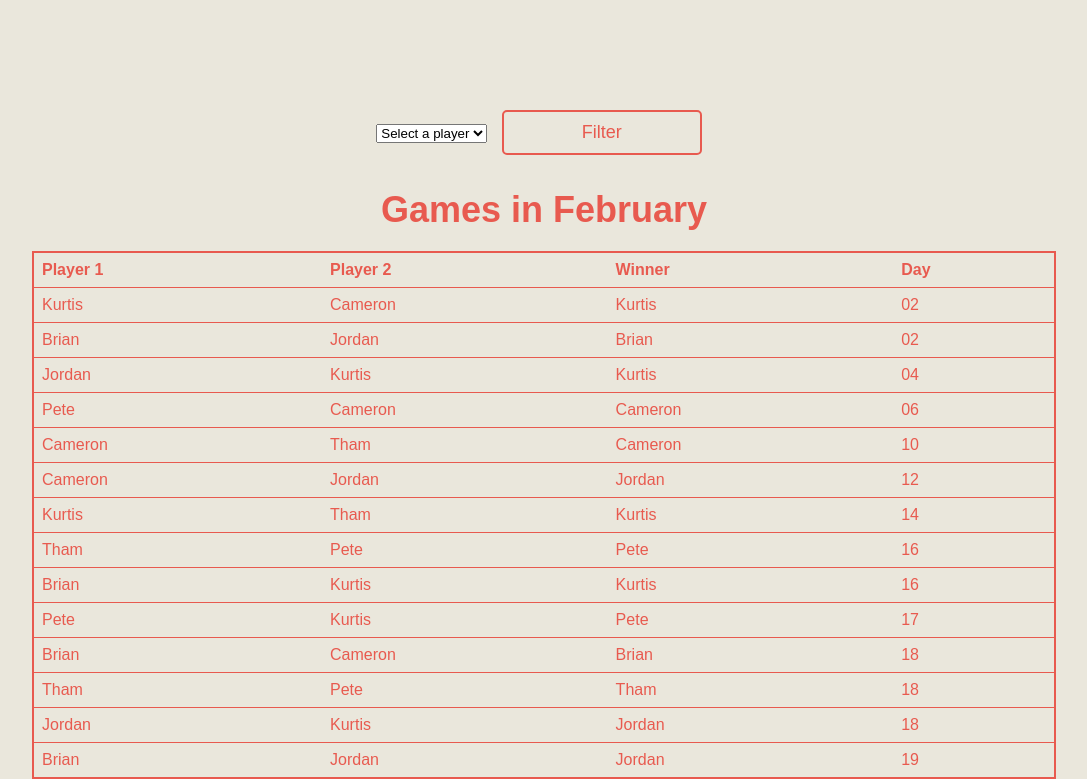
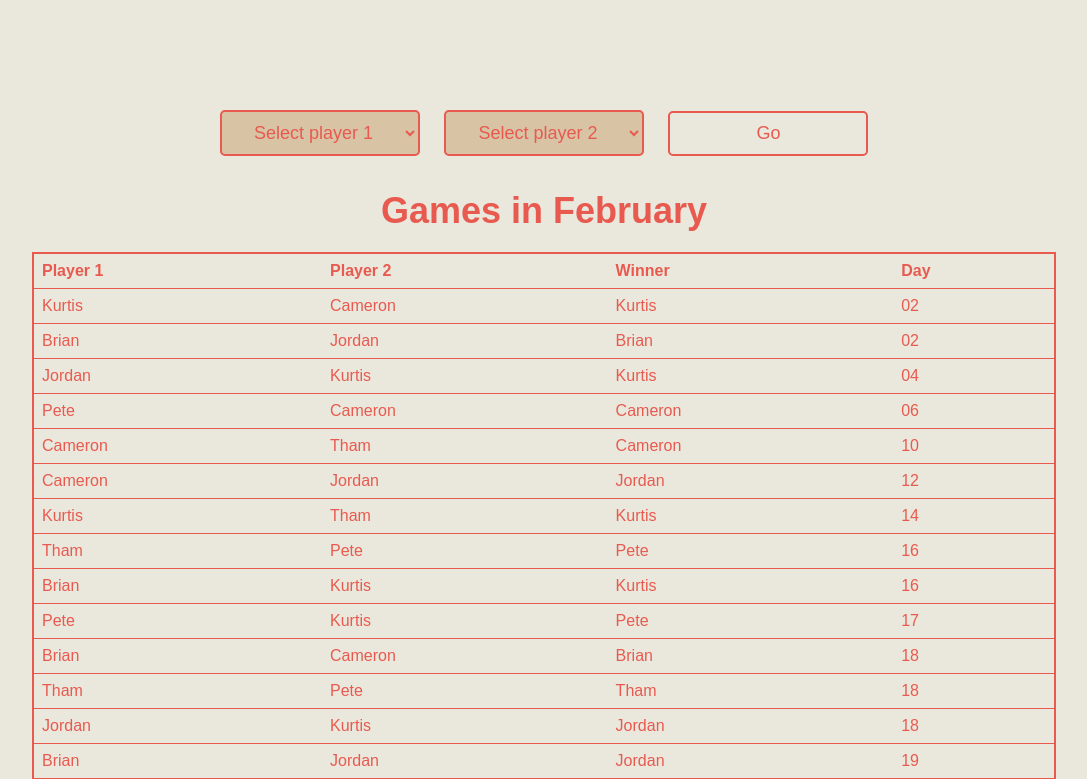
Before and after one commit to peteroh67/pool-league, a Django app: page /pool/games/ in a window 1280 px wide. Shown: the top 779 px of the page, without its empty margins (96-1183 px from the left). Run offline with Django 5.2, Linux system fonts and the light colour scheme; data comes from the database, SQL or seed files in the repository; both versions use the stored data as it was after the commit.

Commit message:
Fix game filter JS. User can now input 1 or 2 players using ether select and it will return the desired games. Update CSS. Add icon. Add Colour scheme file

```diff
--- /dev/null
+++ b/mysite/colour_scheme.txt
@@ -0,0 +1,5 @@
+#EAE7DC
+#D8C3A5
+#8E8D8A
+#E98074
+#E85A4F
--- a/mysite/manage.py
+++ b/mysite/manage.py
@@ -17,6 +17,5 @@ def main():
         ) from exc
     execute_from_command_line(sys.argv)
 
-
 if __name__ == '__main__':
     main()
--- a/mysite/pool/templates/pool/games.html
+++ b/mysite/pool/templates/pool/games.html
@@ -4,19 +4,28 @@
     <meta charset="UTF-8">
     <title>Games</title>
     {% load static %}
+    <link rel="shortcut icon" type="image/png" href="{% static 'pool/img/pool.ico' %}"/>
     <link rel="stylesheet" href="{% static 'pool/css/styles.css' %}">
 </head>
     <body>
         <div class="container">
             {% if games_list %}
-            <select id="player-select">
-                <option value="">Select a player</option>
+            <select id="player-select-1" class="player-select">
+                <option value="">Select player 1</option>
                 <!-- Populate options dynamically with player names -->
                 {% for player in players %}
                 <option value="{{ player }}">{{ player }}</option>
                 {% endfor %}
             </select>
-            <button class="button" id="filter-button">Filter</button>
+
+            <select id="player-select-2" class="player-select">
+                <option value="">Select player 2</option>
+                <!-- Populate options dynamically with player names -->
+                {% for player in players %}
+                <option value="{{ player }}">{{ player }}</option>
+                {% endfor %}
+            </select>
+            <button class="button" id="filter-button">Go</button>
 
             {% with games_list.0.game_date|date:"F" as month_name %}
 
--- a/mysite/pool/templates/pool/index.html
+++ b/mysite/pool/templates/pool/index.html
@@ -4,14 +4,17 @@
         <meta charset="UTF-8">
         <title>NOC Pool League</title>
         {% load static %}
+        <link rel="shortcut icon" type="image/png" href="{% static 'pool/img/pool.ico' %}"/>
         <link rel="stylesheet" href="{% static 'pool/css/styles.css' %}">
     </head>
     <body>
         <div class="container">
             <h1>NOC Pool League</h1>
             <div class="button-links">
-                <a href="{% url 'leaguetable' %}" class="button">League Table</a>
+                <a href="{% url 'league_table' %}" class="button">League Table</a>
                 <a href="{% url 'games' %}" class="button">All Games</a>
+                <a href="{% url 'add_games' %}" class="button">Add Games</a>
+                <a href="{% url 'add_players' %}" class="button">Add Players</a>
             </div>
         </div>
     </body>
--- a/mysite/pool/urls.py
+++ b/mysite/pool/urls.py
@@ -3,7 +3,10 @@ from . import views
 
 urlpatterns = [
     path('', views.index, name='index'),
-    path('leaguetable/', views.leaguetable, name='leaguetable'),
+    path('leaguetable/', views.leaguetable, name='league_table'),
     path('games/', views.games, name='games'),
-    path('games/<int:month>/', views.games, name='games_by_month')
+    path('games/<int:month>/', views.games, name='games_by_month'),
+    path('addgames/', views.games, name='add_games'),
+    path('addplayers/', views.games, name='add_players')
+
 ]
--- a/mysite/pool/views.py
+++ b/mysite/pool/views.py
@@ -5,9 +5,6 @@ from datetime import datetime
 
 def index(request):
     return render(request, "pool/index.html")
-
-def add_game(request):
-    return HttpResponse("Add a game of pool")
 
 def leaguetable(request, month=None):
     return render(request, "pool/leaguetable.html")
@@ -25,3 +22,9 @@ def games(request, month=None):
                }
 
     return render(request, "pool/games.html", context)
+
+def add_game(request):
+    return HttpResponse("Add a game of pool")
+
+def add_player(request):
+    return HttpResponse("Add a pool player")
--- a/mysite/static/pool/css/styles.css
+++ b/mysite/static/pool/css/styles.css
@@ -63,3 +63,18 @@ th {
     background-color: #D8C3A5;
     color: #E98074;
 }
+
+.player-select {
+    display: inline-block;
+    padding: 10px 20px;
+    margin: 10px;
+    text-decoration: none;
+    color: #E85A4F;
+    background-color: #D8C3A5;
+    border: 2px solid #E85A4F;
+    border-radius: 5px;
+    font-size: 18px;
+    width: 200px;
+    text-align: center;
+    transition: background-color 0.3s, border-color 0.3s;
+}
--- a/mysite/static/pool/js/script.js
+++ b/mysite/static/pool/js/script.js
@@ -1,21 +1,41 @@
-const playerSelect = document.getElementById('player-select');
+const playerSelect1 = document.getElementById('player-select-1');
+const playerSelect2 = document.getElementById('player-select-2');
 const filterButton = document.getElementById('filter-button');
 
 filterButton.addEventListener('click', () => {
-    const selectedPlayer = playerSelect.value;
-    filterTable(selectedPlayer);
+    const p1 = playerSelect1.value;
+    const p2 = playerSelect2.value;
+    filterTable(p1, p2);
 });
 
-function filterTable(player) {
+function filterTable(selectedPlayer1, selectedPlayer2) {
     const tableRows = document.querySelectorAll('#game-table table tbody tr');
-    console.log(tableRows)
     tableRows.forEach(row => {
-        const player1 = row.cells[0].innerText;
-        const player2 = row.cells[1].innerText;
-        if (player1 === player || player2 === player) {
-            row.style.display = ''; // Show the row
+        const gamePlayer1 = row.cells[0].innerText;
+        const gamePlayer2 = row.cells[1].innerText;
+
+        if (matchesPlayers(gamePlayer1, gamePlayer2, selectedPlayer1, selectedPlayer2)) {
+            row.style.display = '';
+
         } else {
-            row.style.display = 'none'; // Hide the row
+            row.style.display = 'none';
         }
     });
 }
+
+function matchesPlayers(gamePlayer1, gamePlayer2, selectedPlayer1, selectedPlayer2) {
+    if (selectedPlayer1 && selectedPlayer2) {
+        // Both players are selected
+        return (gamePlayer1 === selectedPlayer1 && gamePlayer2 === selectedPlayer2) ||
+               (gamePlayer1 === selectedPlayer2 && gamePlayer2 === selectedPlayer1);
+    } else if (selectedPlayer1 && !selectedPlayer2) {
+        // Only player 1 is selected
+        return gamePlayer1 === selectedPlayer1 || gamePlayer2 === selectedPlayer1;
+    } else if (!selectedPlayer1 && selectedPlayer2) {
+        // Only player 2 is selected
+        return gamePlayer1 === selectedPlayer2 || gamePlayer2 === selectedPlayer2;
+    } else {
+        // No players are selected
+        return false;
+    }
+}
```
Also changed, not shown: mysite/db.sqlite3, mysite/static/pool/img/pool.ico (added).
